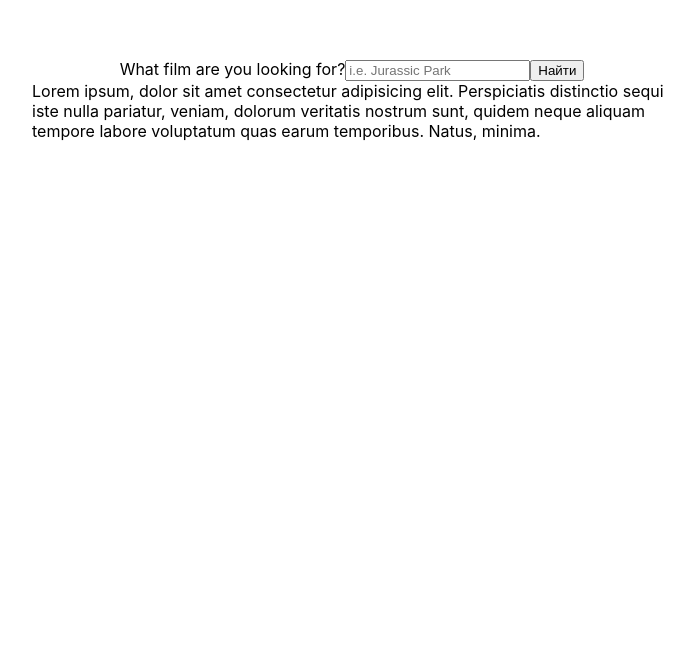
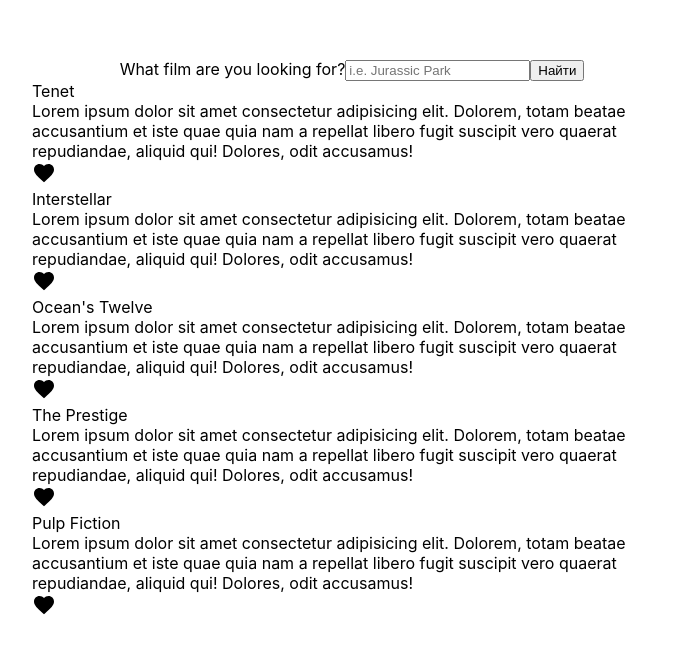
Before and after one commit to rexvel/movie-app, a React (Create React App) app: page / in a window 1280 px wide. Shown: the part 141-794 px from the top of the page, without its empty margins (288-982 px from the left). Built offline with nearby package versions, Linux system fonts and the light colour scheme.

Commit message:
data fix

```diff
--- a/package.json
+++ b/package.json
@@ -3,6 +3,7 @@
   "version": "0.1.0",
   "private": true,
   "dependencies": {
+    "@material-ui/icons": "^4.9.1",
     "@testing-library/jest-dom": "^5.11.4",
     "@testing-library/react": "^11.1.0",
     "@testing-library/user-event": "^12.1.10",
--- a/src/App.js
+++ b/src/App.js
@@ -3,6 +3,8 @@
   return (
     <div className="App">
         <MoviePage />
+
+
     </div>
   );
 }
--- /dev/null
+++ b/src/data/index.json
@@ -0,0 +1,31 @@
+[
+    {
+        "title":"Tenet",
+        "description": "Lorem ipsum dolor sit amet consectetur adipisicing elit. Dolorem, totam beatae accusantium et iste quae quia nam a repellat libero fugit suscipit vero quaerat repudiandae, aliquid qui! Dolores, odit accusamus!",
+        "posterurl": "/gEU2QniE6E77NI6lCU6MxlNBvIx.jpg"
+    },
+
+    {
+        "title":"Interstellar",
+        "description": "Lorem ipsum dolor sit amet consectetur adipisicing elit. Dolorem, totam beatae accusantium et iste quae quia nam a repellat libero fugit suscipit vero quaerat repudiandae, aliquid qui! Dolores, odit accusamus!",
+        "posterurl": "/k68nPLbIST6NP96JmTxmZijEvCA.jpg"
+    },
+
+    {
+        "title":"Ocean's Twelve",
+        "description": "Lorem ipsum dolor sit amet consectetur adipisicing elit. Dolorem, totam beatae accusantium et iste quae quia nam a repellat libero fugit suscipit vero quaerat repudiandae, aliquid qui! Dolores, odit accusamus!",
+        "posterurl": "/4y8WH1lIpXp0qxUWkYmObhuMRIU.jpg"
+    },
+
+    {
+        "title":"The Prestige",
+        "description": "Lorem ipsum dolor sit amet consectetur adipisicing elit. Dolorem, totam beatae accusantium et iste quae quia nam a repellat libero fugit suscipit vero quaerat repudiandae, aliquid qui! Dolores, odit accusamus!",
+        "posterurl": "/k68nPLbIST6NP96JmTxmZijEvCA.jpg"
+    },
+
+    {
+        "title":"Pulp Fiction",
+        "description": "Lorem ipsum dolor sit amet consectetur adipisicing elit. Dolorem, totam beatae accusantium et iste quae quia nam a repellat libero fugit suscipit vero quaerat repudiandae, aliquid qui! Dolores, odit accusamus!",
+        "posterurl": "/plnlrtBUULT0rh3Xsjmpubiso3L.jpg"
+    }
+  ]
--- a/src/layout/MoviePage/components/MovieItem/index.js
+++ b/src/layout/MoviePage/components/MovieItem/index.js
@@ -1,16 +1,16 @@
-function MovieItem({ title }) {
+import FavoriteIcon from '@material-ui/icons/Favorite';
+
+function MovieItem({movie}) {
+
+  const {title, description} = movie
+    console.log()
   return (
     <div className="movie-container">
       <div className="movie-image"></div>
       <div className="movie-content">
         <div className="movie-title">{title}</div>
-        <div className="movie-description">
-          Lorem ipsum, dolor sit amet consectetur adipisicing elit. Perspiciatis
-          distinctio sequi iste nulla pariatur, veniam, dolorum veritatis
-          nostrum sunt, quidem neque aliquam tempore labore voluptatum quas
-          earum temporibus. Natus, minima.
-        </div>
-        <div className="movie-like"></div>
+        <div className="movie-description">{description}</div>
+        <div className="movie-like"><FavoriteIcon/></div>
       </div>
     </div>
   );
--- a/src/layout/MoviePage/components/MovieResults/index.js
+++ b/src/layout/MoviePage/components/MovieResults/index.js
@@ -1,11 +1,20 @@
-import MovieItem from '../MovieItem';
+import MovieItem from "../MovieItem";
 import "./MovieResults.css";
 
-function MovieResults({movies}) {
+function MovieResults({ data }) {
+
+
+  console.log(data);
   return (
-  <div className="movie-items">
-      <MovieItem />
-  </div>
+    <div className="movie-items">
+      {console.log(data)}
+      {data.map((movie) => {
+          console.log(movie)
+        return (
+          <MovieItem key={`${(Math.random()* Math.floor(10))}`} movie={movie} />
+        );
+      })}
+    </div>
   );
 }
 
--- a/src/layout/MoviePage/index.js
+++ b/src/layout/MoviePage/index.js
@@ -1,25 +1,28 @@
-import { useState } from "react";
+import { useEffect, useState } from "react";
+import dataSource from '../../data';
 import MovieResults from "./components/MovieResults";
 import MovieSearch from "./components/MovieSearch";
 import "./MoviePage.css";
 function MoviePage() {
   const [query, setQuery] = useState("");
-  const [movies, setMovies] = useState();
+  const [data, setData] = useState(dataSource);
 
+  useEffect(() => {
+    setData(data);
+  }, []);
   const searchMovies = async (e) => {
-    e.preventDefault();
-
-    const url = `https://api.themoviedb.org/3/search/movie?api_key=5dcf7f28a88be0edc01bbbde06f024ab&language=en-US&query=${query}&page=1&include_adult=false`;
-
-    try {
-      const res = await fetch(url);
-      const data = await res.json();
-      console.log(data);
-      setMovies(data.results);
-    } catch (err) {
-      console.error(err);
-    }
+    // e.preventDefault();
+    // const url = `https://api.themoviedb.org/3/search/movie?api_key=5dcf7f28a88be0edc01bbbde06f024ab&language=en-US&query=${query}&page=1&include_adult=false`;
+    // try {
+    //   const res = await fetch(url);
+    //   const data = await res.json();
+    //   console.log(data);
+    //   setMovies(data.results);
+    // } catch (err) {
+    //   console.error(err);
+    // }
   };
+  console.log(data)
   return (
     <div className="movie-wrapper">
       <MovieSearch
@@ -27,7 +30,7 @@
         query={query}
         setQuery={setQuery}
       />
-      <MovieResults movies={movies} />
+      <MovieResults data={data} />
     </div>
   );
 }
```
Also changed, not shown: 1 other file (tests, documents, lock files or other folders).
